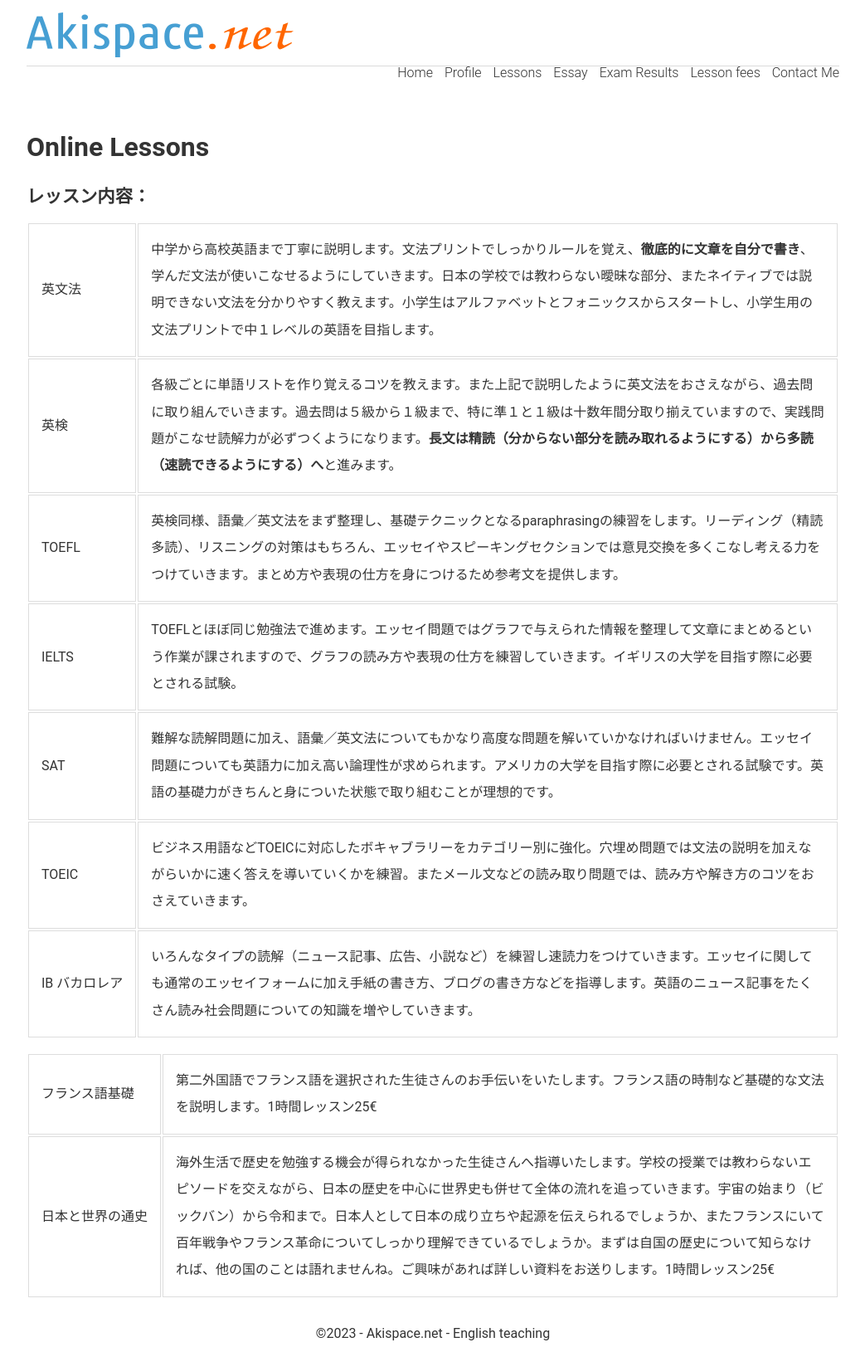
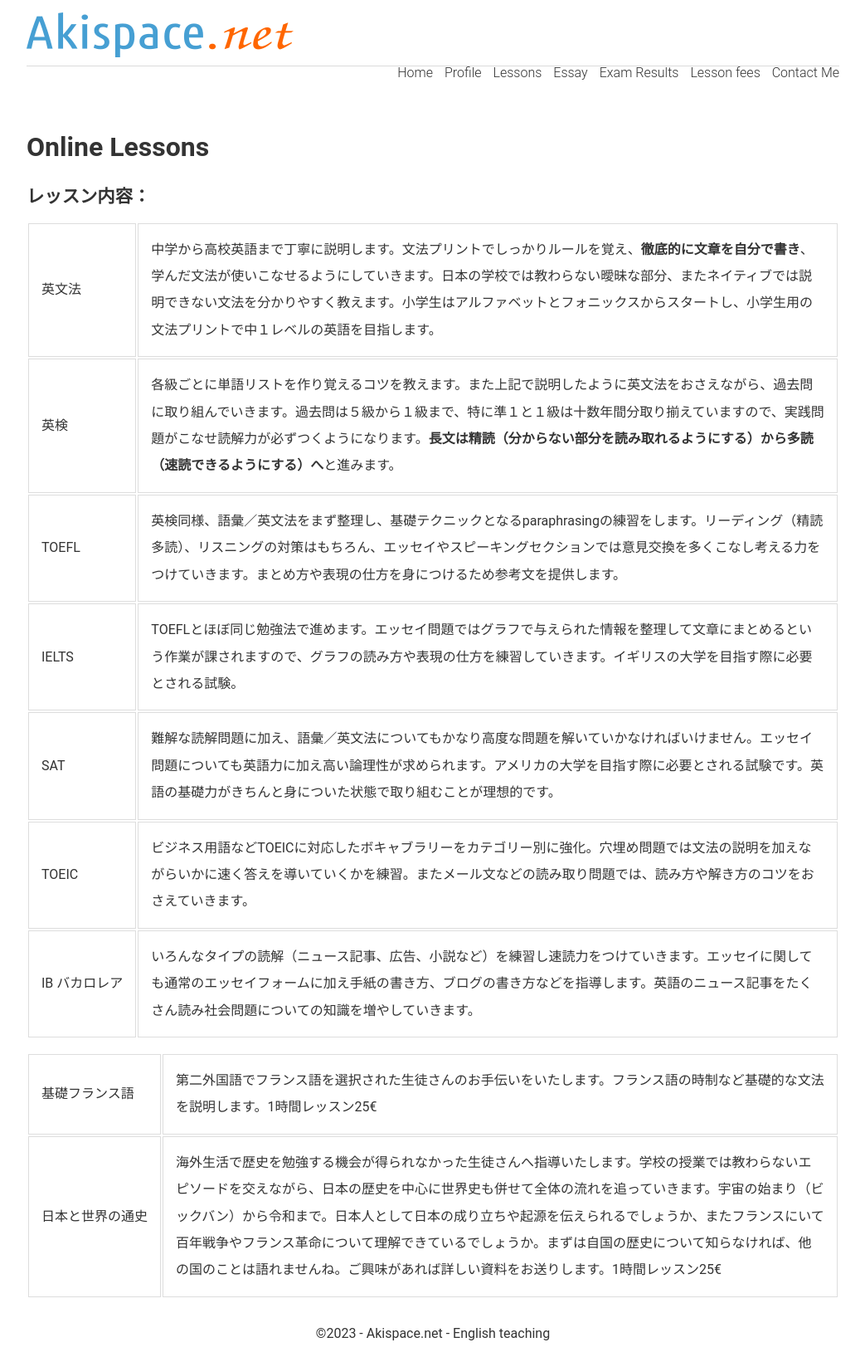
Before and after one commit to phocean/akispace, a Jekyll site: the page built from lessons.md, in a window 1280 px wide. Shown: the whole page at 83% size, without its empty margins (118-1161 px from the left). Built offline with Jekyll 4.4.1, drawn with Linux system fonts in a browser that asks for light colours.

Commit message:
Update lessons.md

```diff
--- a/lessons.md
+++ b/lessons.md
@@ -42,10 +42,10 @@ description: フランス・パリ　ヨーロッパ、日本　オンライン
 </table>
 <table>
 <tr>
-<td nowrap>フランス語基礎</td>
+<td nowrap>基礎フランス語</td>
 <td>第二外国語でフランス語を選択された生徒さんのお手伝いをいたします。フランス語の時制など基礎的な文法を説明します。1時間レッスン25€</td>
 </tr>
 <tr>
 <td nowrap>日本と世界の通史</td>
-<td>海外生活で歴史を勉強する機会が得られなかった生徒さんへ指導いたします。学校の授業では教わらないエピソードを交えながら、日本の歴史を中心に世界史も併せて全体の流れを追っていきます。宇宙の始まり（ビックバン）から令和まで。日本人として日本の成り立ちや起源を伝えられるでしょうか、またフランスにいて百年戦争やフランス革命についてしっかり理解できているでしょうか。まずは自国の歴史について知らなければ、他の国のことは語れませんね。ご興味があれば詳しい資料をお送りします。1時間レッスン25€</td>
+<td>海外生活で歴史を勉強する機会が得られなかった生徒さんへ指導いたします。学校の授業では教わらないエピソードを交えながら、日本の歴史を中心に世界史も併せて全体の流れを追っていきます。宇宙の始まり（ビックバン）から令和まで。日本人として日本の成り立ちや起源を伝えられるでしょうか、またフランスにいて百年戦争やフランス革命について理解できているでしょうか。まずは自国の歴史について知らなければ、他の国のことは語れませんね。ご興味があれば詳しい資料をお送りします。1時間レッスン25€</td>
 </tr>
```
